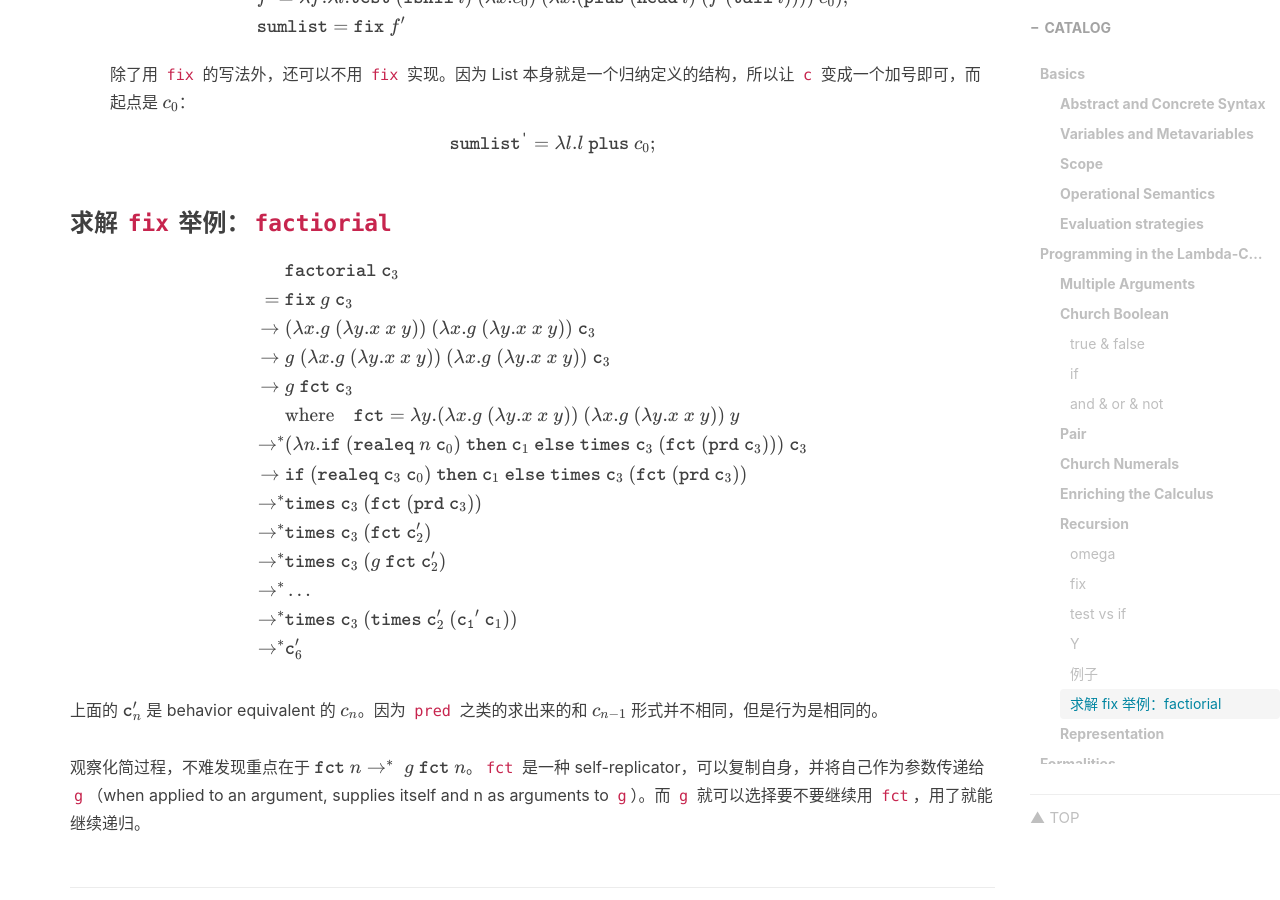
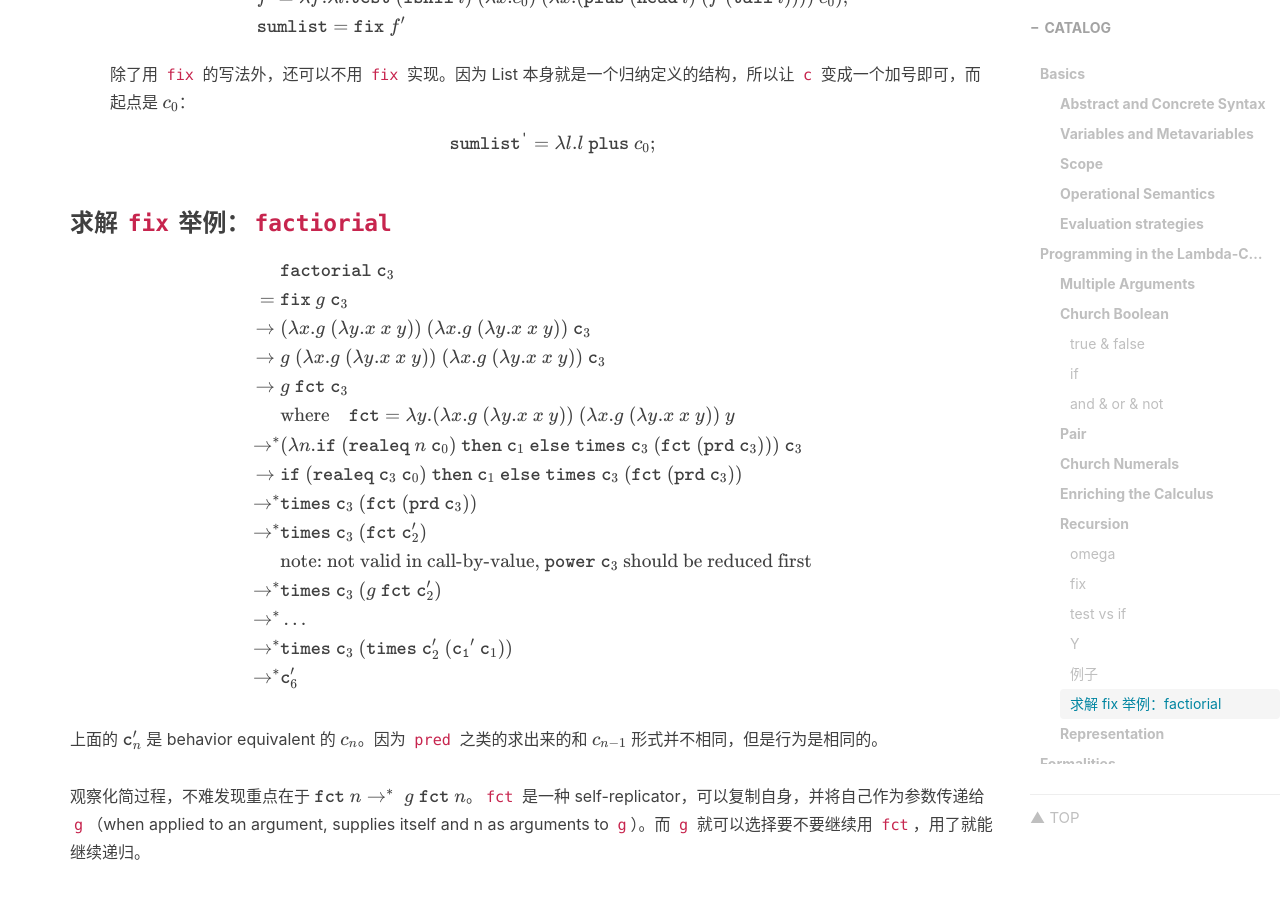
Before and after one commit to LogicLee0902/-LogicLee0902.github.io, a Jekyll site: the page built from _posts/types-and-programming-languages/2021-04-15-types-and-programming-languages-05-the-untyped-lambda-calculus.md, in a window 1280 px wide and 900 px high, scrolled down 12254 px. Built offline with Jekyll 4.4.1, drawn with Linux system fonts in a browser that asks for light colours; nearby versions of some CDN libraries; comment, search, counter and statistics services are not loaded; some of the changed text lies outside the part shown.

Commit message:
erratas in tapl

```diff
--- a/_posts/types-and-programming-languages/2021-04-15-types-and-programming-languages-05-the-untyped-lambda-calculus.md
+++ b/_posts/types-and-programming-languages/2021-04-15-types-and-programming-languages-05-the-untyped-lambda-calculus.md
@@ -576,6 +576,7 @@
   \rightarrow {}& \mathtt{if}\ (\mathtt{realeq}\ \mathtt{c}_3\ \mathtt{c}_0)\ \mathtt{then}\ \mathtt{c}_1\ \mathtt{else}\ \mathtt{times}\ \mathtt{c}_3\ (\mathtt{fct}\ (\mathtt{prd}\ \mathtt{c}_3)) \\
   \rightarrow^*& \mathtt{times}\ \mathtt{c}_3\ (\mathtt{fct}\ (\mathtt{prd}\ \mathtt{c}_3)) \\
   \rightarrow^*& \mathtt{times}\ \mathtt{c}_3\ (\mathtt{fct}\ \mathtt{c}_2') \\
+  & \text{note: not valid in call-by-value, $\mathtt{power}\ \mathtt{c}_3$ should be reduced first} \\
   \rightarrow^*& \mathtt{times}\ \mathtt{c}_3\ (g\ \mathtt{fct}\ \mathtt{c}_2') \\
   \rightarrow^*& \dots \\
   \rightarrow^*& \mathtt{times}\ \mathtt{c}_3\ (\mathtt{times}\ \mathtt{c}_2'\ (\mathtt{c_1}'\ \mathtt{c}_1)) \\
@@ -757,15 +758,15 @@
 ### Big-step style relations
 
 $$
-\lambda x. t \Downarrow \lambda x.t
+\lambda x. t \Downarrow \lambda x.t \tag{B-Value}
 $$
 
 $$
 \dfrac{
   t_1 \Downarrow \lambda x. t_{12} \qquad
   t_2 \Downarrow v_2 \qquad
-  [x \mapsto v_2] t_{12} \Downarrow t'
+  [x \mapsto v_2] t_{12} \Downarrow v
 } {
-  t_1\ t_2 \Downarrow t'
-}
+  t_1\ t_2 \Downarrow v
+} \tag{B-AppAbs}
 $$
```
